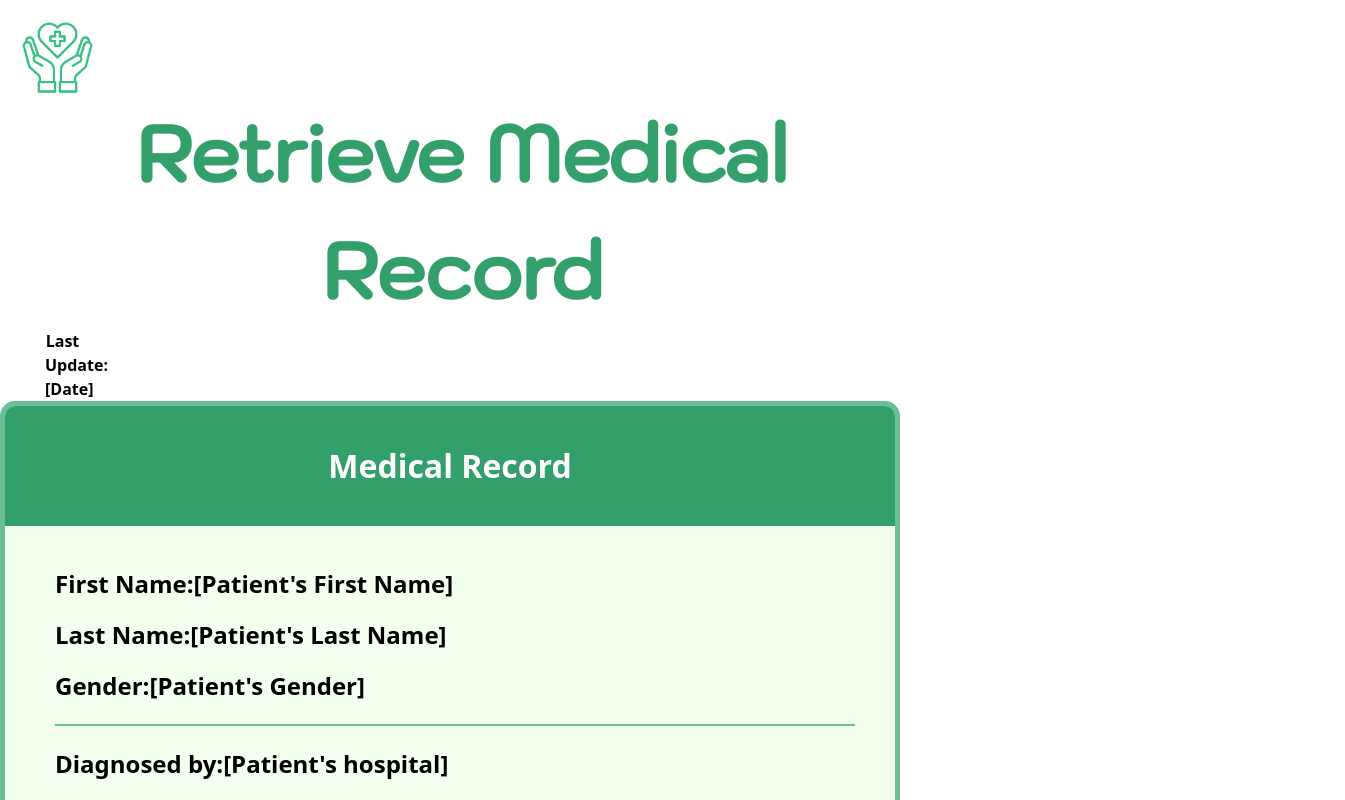
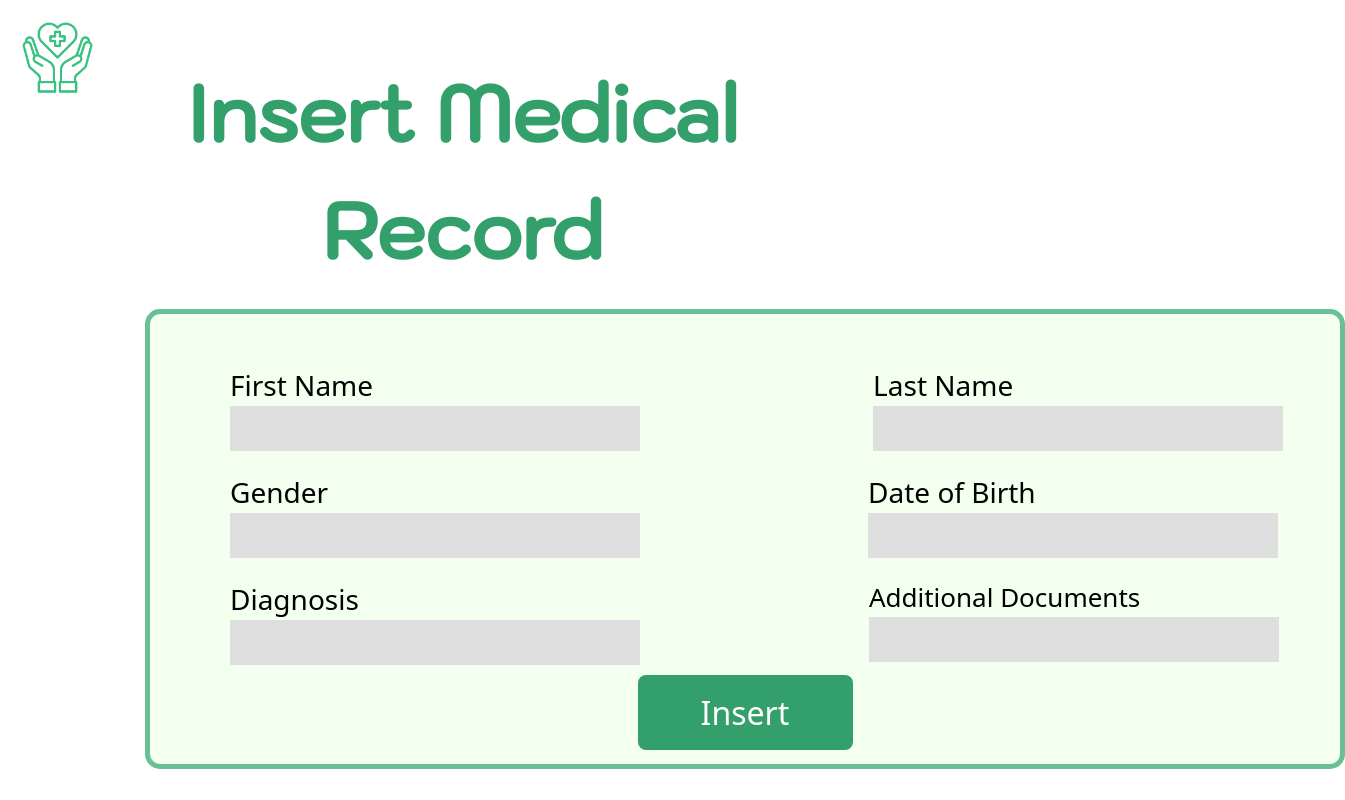
Before and after one commit to JaayTeeee/BEHS, a Next.js app: page /medicalinsert in a window 1280 px wide. Shown: the top 800 px of the page, 1345 px wide, since content can reach past the window. Built offline with nearby package versions, Linux system fonts and the light colour scheme.

Commit message:
make medical record view

```diff
--- /dev/null
+++ b/src/app/components/MedicalRecordInserter.tsx
@@ -0,0 +1,246 @@
+"use client";
+
+import Button from "./RectangleButton";
+
+interface UserData {
+  firstName: string;
+  lastName: string;
+  gender: string;
+  dateBirth: Date;
+  idNumber: string;
+  phoneNumber: string;
+  address: string;
+  city: string;
+  postcode: number;
+  state: string;
+}
+
+const MedicalRecordInserter: React.FC<{
+  userData: UserData;
+  setUserData: React.Dispatch<React.SetStateAction<UserData>>;
+  onNext: () => void;
+}> = ({ userData, setUserData, onNext }) => {
+  const handleChange = (e: React.ChangeEvent<HTMLInputElement>) => {
+    const { name, value } = e.target;
+    setUserData((prevState) => ({
+      ...prevState,
+      [name]: value,
+    }));
+  };
+
+  return (
+    <div>
+      <div
+        style={{
+          width: "1200px",
+          height: "460px",
+          backgroundColor: "#F3FFEF",
+          borderRadius: "15px",
+          border: "5px solid #69BF96",
+          overflow: "visible",
+          marginLeft: "100px",
+          marginTop: "20px",
+        }}
+      >
+        <div style={{ marginTop: "50px", marginLeft: "80px" }}>
+          <div style={{ display: "flex", flexDirection: "row" }}>
+            <div style={{ display: "flex", flexDirection: "column" }}>
+              <text style={{ fontSize: "28px", marginRight: "300px" }}>
+                First Name
+              </text>
+              <div
+                style={{
+                  backgroundColor: "#dfdfdf",
+                  width: "400px",
+                  height: "45px",
+                }}
+              >
+                <input
+                  type="text"
+                  name="firstName"
+                  value={""}
+                  onChange={handleChange}
+                  style={{
+                    backgroundColor: "#dfdfdf",
+                    outline: "none",
+                    border: "none",
+                    height: "45px",
+                    width: "100%",
+                    caretColor: "transparent",
+                    marginLeft: "10px",
+                  }}
+                />
+              </div>
+            </div>
+
+            <div
+              style={{
+                display: "flex",
+                flexDirection: "column",
+                marginLeft: "200px",
+              }}
+            >
+              <text style={{ fontSize: "28px", marginRight: "300px" }}>
+                Last Name
+              </text>
+              <div
+                style={{
+                  backgroundColor: "#dfdfdf",
+                  width: "400px",
+                  height: "45px",
+                }}
+              >
+                <input
+                  type="text"
+                  name="lastName"
+                  value={""}
+                  onChange={handleChange}
+                  style={{
+                    backgroundColor: "#dfdfdf",
+                    outline: "none",
+                    border: "none",
+                    height: "45px",
+                    width: "100%",
+                    caretColor: "transparent",
+                    marginLeft: "10px",
+                  }}
+                />
+              </div>
+            </div>
+          </div>
+
+          <div
+            style={{ display: "flex", flexDirection: "row", marginTop: "20px" }}
+          >
+            <div style={{ display: "flex", flexDirection: "column" }}>
+              <text style={{ fontSize: "28px", marginRight: "320px" }}>
+                Gender
+              </text>
+              <div
+                style={{
+                  backgroundColor: "#dfdfdf",
+                  width: "410px",
+                  height: "45px",
+                }}
+              >
+                <input
+                  name="gender"
+                  value={""}
+                  onChange={handleChange}
+                  style={{
+                    backgroundColor: "#dfdfdf",
+                    outline: "none",
+                    border: "none",
+                    height: "45px",
+                    width: "400px",
+                    marginLeft: "10px",
+                  }}
+                />
+              </div>
+            </div>
+
+            <div
+              style={{
+                display: "flex",
+                flexDirection: "column",
+                marginLeft: "220px",
+              }}
+            >
+              <text style={{ fontSize: "28px", marginRight: "300px" }}>
+                Date of Birth
+              </text>
+              <div
+                style={{
+                  backgroundColor: "#dfdfdf",
+                  width: "400px",
+                  height: "45px",
+                }}
+              >
+                <input
+                  type="text"
+                  name="dateBirth"
+                  style={{
+                    backgroundColor: "#dfdfdf",
+                    outline: "none",
+                    border: "none",
+                    height: "45px",
+                    width: "100%",
+                    caretColor: "transparent",
+                    marginLeft: "10px",
+                  }}
+                />
+              </div>
+            </div>
+          </div>
+
+          <div
+            style={{ display: "flex", flexDirection: "row", marginTop: "20px" }}
+          >
+            <div style={{ display: "flex", flexDirection: "column" }}>
+              <text style={{ fontSize: "28px", marginRight: "320px" }}>
+                Diagnosis
+              </text>
+              <div
+                style={{
+                  backgroundColor: "#dfdfdf",
+                  width: "410px",
+                  height: "45px",
+                }}
+              >
+                <input
+                  name="gender"
+                  value={""}
+                  onChange={handleChange}
+                  style={{
+                    backgroundColor: "#dfdfdf",
+                    outline: "none",
+                    border: "none",
+                    height: "45px",
+                    width: "400px",
+                    marginLeft: "10px",
+                  }}
+                />
+              </div>
+            </div>
+
+            <div
+              style={{
+                display: "flex",
+                flexDirection: "column",
+                marginLeft: "190px",
+              }}
+            >
+              <text style={{ fontSize: "26px", marginRight: "160px" }}>
+                Additional Documents
+              </text>
+              <div
+                style={{
+                  backgroundColor: "#dfdfdf",
+                  width: "400px",
+                  height: "45px",
+                }}
+              >
+                <input
+                  type="text"
+                  name="dateBirth"
+                  style={{
+                    backgroundColor: "#dfdfdf",
+                    outline: "none",
+                    border: "none",
+                    height: "45px",
+                    width: "100%",
+                    caretColor: "transparent",
+                    marginLeft: "10px",
+                  }}
+                />
+              </div>
+            </div>
+          </div>
+        </div>
+        <Button text={"Insert"} onClick={undefined} />
+      </div>
+    </div>
+  );
+};
+
+export default MedicalRecordInserter;
--- a/src/app/medicalinsert/page.tsx
+++ b/src/app/medicalinsert/page.tsx
@@ -1,5 +1,5 @@
 import HomePageButton from "../components/HomePageButton";
-import MedicalRecordViewer from "../components/MedicalRecordViewer";
+import MedicalRecordInserter from "../components/MedicalRecordInserter";
 
 export default function Research() {
   return (
@@ -25,22 +25,19 @@ export default function Research() {
       <div
         style={{
           textAlign: "center",
-          marginTop: "-20px",
+          marginTop: "-60px",
           marginRight: "400px",
           marginBottom: "100px",
         }}
       >
         <div style={{ flexDirection: "column", marginLeft: "45px" }}>
           <div className="BEHS" style={{ fontSize: "78px" }}>
-            <strong>Retrieve Medical Record</strong>
+            <strong>Insert Medical Record</strong>
           </div>
-          <div style={{ marginRight: "800px" }}>
-            <strong>Last Update:[Date]</strong>
+
+          <div style={{ display: "flex" }}>
+            <MedicalRecordInserter />
           </div>
-        </div>
-
-        <div style={{ display: "flex" }}>
-          <MedicalRecordViewer />
         </div>
       </div>
     </main>
--- a/src/app/research/page.tsx
+++ b/src/app/research/page.tsx
@@ -33,7 +33,7 @@ export default function Research() {
           marginBottom: "100px",
         }}
       >
-        <div className="BEHS" style={{ fontSize: "78px" }}>
+        <div className="BEHS" style={{ fontSize: "78px", marginLeft: "20px" }}>
           <strong>Research Opportunities</strong>
         </div>
 
@@ -46,7 +46,7 @@ export default function Research() {
         >
           <div
             className="BEHS"
-            style={{ fontSize: "35px", marginRight: "550px" }}
+            style={{ fontSize: "35px", marginRight: "520px" }}
           >
             <strong>Available Researches:</strong>
           </div>
@@ -97,7 +97,7 @@ export default function Research() {
           <br />
           <div
             className="BEHS"
-            style={{ fontSize: "35px", marginRight: "500px" }}
+            style={{ fontSize: "35px", marginRight: "460px" }}
           >
             <strong>Participated Researches:</strong>
           </div>
```
